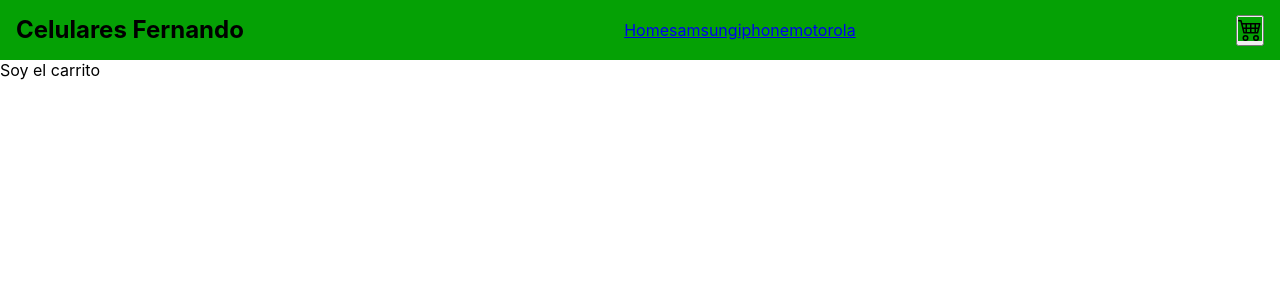
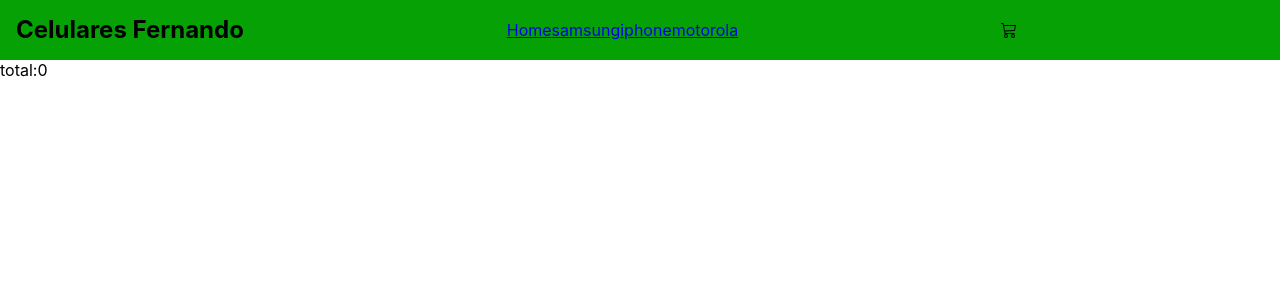
Before and after one commit to ferdabenigno/react31210, a React (Create React App) app: page /cart in a window 1280 px wide. Shown: the top 300 px of the page. Built offline with nearby package versions, Linux system fonts and the light colour scheme.

Commit message:
cartview

```diff
--- a/public/index.html
+++ b/public/index.html
@@ -14,7 +14,7 @@
     <link rel="apple-touch-icon" href="%PUBLIC_URL%/logo192.png" />
 
     <link rel="manifest" href="%PUBLIC_URL%/manifest.json" />
-
+    <link rel="stylesheet" href="https://cdn.jsdelivr.net/npm/bootstrap-icons@1.9.1/font/bootstrap-icons.css">
     <title>React App</title>
   </head>
   <body>
--- a/src/Context/CartContext.js
+++ b/src/Context/CartContext.js
@@ -28,6 +28,12 @@ const CartProvider = ({children}) =>{
     }
     console.log('carrito', cart)*/
 
+    const totalPrice = () =>{
+        return cart.reduce((prev, act) => prev + act.quantity * act.price, 0);
+    }
+
+    const totalProducts = () => cart.reduce((acumulador, productoActual) => acumulador + productoActual.quantity, 0);
+
     const clearCart = () => setCart([]);
 
     const isInCart = (id) => {
@@ -44,7 +50,10 @@ const CartProvider = ({children}) =>{
             clearCart,
             isInCart,
             removeProduct,
-            addProduct
+            addProduct,
+            totalPrice,
+            totalProducts,
+            cart
 
         }}>
             {children}
--- a/src/components/CardWidget/CardWidget.js
+++ b/src/components/CardWidget/CardWidget.js
@@ -1,15 +1,16 @@
 import React from "react";
+import { useCartContext } from "../../Context/CartContext";
 import "../../components/CardWidget/styles.css";
 
 
 
-const CartWidget = () => {
-    return(
-        <button className="cart-btn">
-            <svg xmlns="http://www.w3.org/2000/svg" width="25" height="25" fill="currentColor" className="cart" viewBox="0 0 16 16">
-                <path d="M0 2.5A.5.5 0 0 1 .5 2H2a.5.5 0 0 1 .485.379L2.89 4H14.5a.5.5 0 0 1 .485.621l-1.5 6A.5.5 0 0 1 13 11H4a.5.5 0 0 1-.485-.379L1.61 3H.5a.5.5 0 0 1-.5-.5zM3.14 5l.5 2H5V5H3.14zM6 5v2h2V5H6zm3 0v2h2V5H9zm3 0v2h1.36l.5-2H12zm1.11 3H12v2h.61l.5-2zM11 8H9v2h2V8zM8 8H6v2h2V8zM5 8H3.89l.5 2H5V8zm0 5a1 1 0 1 0 0 2 1 1 0 0 0 0-2zm-2 1a2 2 0 1 1 4 0 2 2 0 0 1-4 0zm9-1a1 1 0 1 0 0 2 1 1 0 0 0 0-2zm-2 1a2 2 0 1 1 4 0 2 2 0 0 1-4 0z"/>
-            </svg>
-        </button>
+export const CartWidget = () => {
+    const { totalProducts } = useCartContext();
+    return (
+        <>
+        <i className="bi bi-cart3"></i>
+        <span>{totalProducts() || ''}</span>
+        </>
     );
 };
 
--- a/src/components/Cart/Cart.js
+++ b/src/components/Cart/Cart.js
@@ -1,7 +1,31 @@
 import React from 'react';
+import { Link } from 'react-router-dom';
+import { useCartContext } from "../../Context/CartContext";
+import ItemCart from '../ItemCart/ItemCart';
 
 const Cart = () => {
-    return <div>Soy el carrito</div>;
+    const { cart, totalPrice } = useCartContext();
+    if(cart.lenght === 0){
+        return(
+            <>
+                <p>No hay elementos en el carrito</p>
+                <Link to='/'>Hacer compras</Link>
+            </>
+        );
+    };
+
+
+    return(
+        <>
+            {
+                cart.map(product => <ItemCart key={product.id} product={product} />)
+            }
+            <p>
+                total:{totalPrice()}
+            </p>
+        </>
+    );
+
 };
 
 export default Cart;
--- /dev/null
+++ b/src/components/ItemCart/ItemCart.js
@@ -0,0 +1,26 @@
+import React from "react";
+import { useCartContext } from "../../Context/CartContext";
+import '../../components/ItemCart/styles.css';
+
+const ItemCart = ({ product }) => {
+    const { removeProduct } = useCartContext();
+    return(
+        <div className="ItemCart">
+            <img src="product.image" alt="product.title" />
+            <div>
+                <p>Titulo: {product.title}</p>
+                <p>Cantidad: {product.quantity}</p>
+                <p>Precio: {product.precio}</p>
+                <p>Subtotal: ${product.quantity * product.price}</p>
+                <button onClick={() => removeProduct(product.id)}>Eliminar</button>
+
+            </div>
+
+        </div>
+
+    )
+
+
+}
+
+export default ItemCart ;
```
Also changed, not shown: src/components/ItemCart/styles.css (added).
